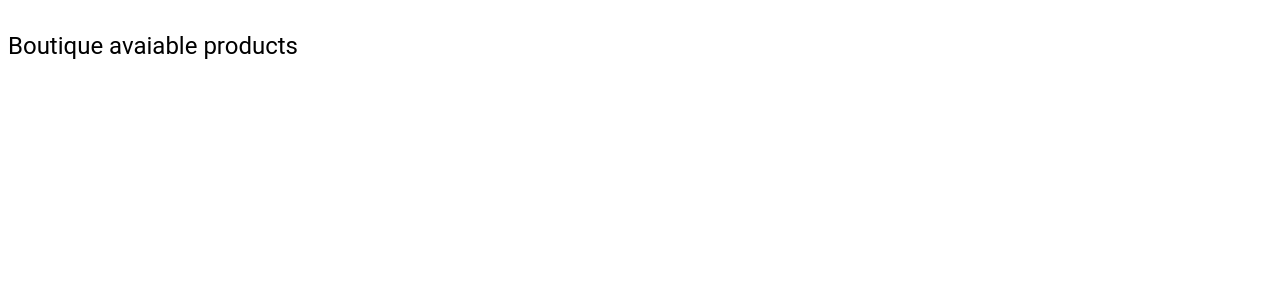
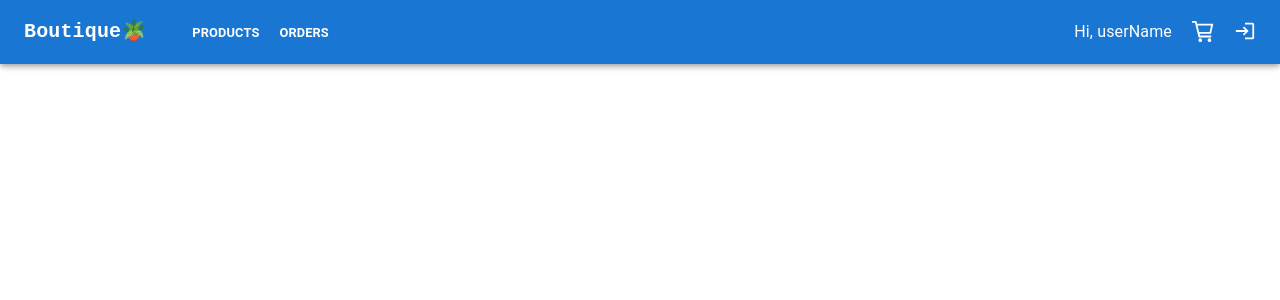
Before and after one commit to BlackmistBasset/boutique-ecommerce, a React (Vite) app: page /orders in a window 1280 px wide. Shown: the top 300 px of the page. Built offline with nearby package versions, Linux system fonts and the light colour scheme.

Commit message:
navbar creation

```diff
--- a/src/App.tsx
+++ b/src/App.tsx
@@ -2,31 +2,24 @@ import { BrowserRouter, Route, Link, Routes } from 'react-router-dom';
 import { Products } from './pages/Products';
 import { Login } from './pages/Login';
 import { Cart } from './pages/Cart';
+import { Orders } from './pages/Orders';
 
-import { Typography } from '@mui/material';
+import { Navbar } from './components/Navbar';
+
+import { CssBaseline } from '@mui/material';
 export const App = () => {
   return (
     <BrowserRouter>
-      <div>
-        <Typography variant="h5" sx={{ marginBlock: '30px' }}>
-          Boutique avaiable products
-        </Typography>
-        {/* <nav>
-          <ul>
-            <li>
-              <Link to="/login">Login</Link>
-            </li>
-            <li>
-              <Link to="/products">Products</Link>
-            </li>
-          </ul>
-        </nav>*/}
-      </div>
+      <CssBaseline />
+
+      <Navbar />
+
       <Routes>
         <Route path="/" element={<Products />} />
         <Route path="/products" element={<Products />} />
         <Route path="/login" element={<Login />} />
         <Route path="/cart" element={<Cart />} />
+        <Route path="/orders" element={<Orders />} />
       </Routes>
     </BrowserRouter>
   );
--- /dev/null
+++ b/src/components/Navbar.tsx
@@ -0,0 +1,136 @@
+import { useState, MouseEvent } from 'react';
+
+import AppBar from '@mui/material/AppBar';
+import Box from '@mui/material/Box';
+import Toolbar from '@mui/material/Toolbar';
+import IconButton from '@mui/material/IconButton';
+import Typography from '@mui/material/Typography';
+import Menu from '@mui/material/Menu';
+import { MdOutlineMenu } from 'react-icons/md';
+import Container from '@mui/material/Container';
+import Button from '@mui/material/Button';
+import MenuItem from '@mui/material/MenuItem';
+import { Link } from 'react-router-dom';
+
+import { UserDashboard } from './UserDashboard';
+
+const pages = ['products', 'orders'];
+
+export const Navbar = () => {
+  const [anchorElNav, setAnchorElNav] = useState<null | HTMLElement>(null);
+  const [isLoggedIn, setIsLoggedIn] = useState<boolean>(true);
+  const handleOpenNavMenu = (event: MouseEvent<HTMLElement>) => {
+    setAnchorElNav(event.currentTarget);
+  };
+
+  const handleCloseNavMenu = () => {
+    setAnchorElNav(null);
+  };
+
+  return (
+    <AppBar position="fixed">
+      <Container maxWidth="xl">
+        <Toolbar disableGutters>
+          <Typography
+            variant="h6"
+            noWrap
+            component="a"
+            sx={{
+              mr: 2,
+              display: { xs: 'none', md: 'flex' },
+              fontFamily: 'monospace',
+              fontWeight: 700,
+              color: 'inherit',
+              textDecoration: 'none'
+            }}
+          >
+            Boutique🪴
+          </Typography>
+
+          <Box sx={{ flexGrow: 1, display: { xs: 'flex', md: 'none' } }}>
+            <IconButton
+              size="large"
+              aria-label="account of current user"
+              aria-controls="menu-appbar"
+              aria-haspopup="true"
+              onClick={handleOpenNavMenu}
+              color="inherit"
+            >
+              <MdOutlineMenu />
+            </IconButton>
+            <Menu
+              id="menu-appbar"
+              anchorEl={anchorElNav}
+              anchorOrigin={{
+                vertical: 'bottom',
+                horizontal: 'left'
+              }}
+              keepMounted
+              transformOrigin={{
+                vertical: 'top',
+                horizontal: 'left'
+              }}
+              open={Boolean(anchorElNav)}
+              onClose={handleCloseNavMenu}
+              sx={{
+                display: { xs: 'block', md: 'none' }
+              }}
+            >
+              {pages.map((page) => (
+                <MenuItem key={page} onClick={handleCloseNavMenu}>
+                  <Typography textAlign="center">
+                    <Link to={`/${page}`}>{page}</Link>
+                  </Typography>
+                </MenuItem>
+              ))}
+            </Menu>
+          </Box>
+          <Typography
+            variant="h5"
+            noWrap
+            sx={{
+              mr: 2,
+              display: { xs: 'flex', md: 'none' },
+              flexGrow: 1,
+              fontFamily: 'monospace',
+              fontWeight: 700,
+
+              color: 'inherit',
+              textDecoration: 'none'
+            }}
+          >
+            Boutique🪴
+          </Typography>
+          <Box sx={{ flexGrow: 1, gap: '20px', display: { xs: 'none', md: 'flex', marginLeft: '30px' } }}>
+            {pages.map((page) => (
+              <Typography
+                key={page}
+                onClick={handleCloseNavMenu}
+                sx={{
+                  my: 2,
+                  display: 'block',
+                  textTransform: 'uppercase',
+                  fontWeight: 'bold'
+                }}
+              >
+                <Link to={`/${page}`} style={{ color: 'white', textDecoration: 'none', fontSize: '0.8rem' }}>
+                  {page}
+                </Link>
+              </Typography>
+            ))}
+          </Box>
+
+          <Box sx={{ flexGrow: 0 }}>
+            {isLoggedIn ? (
+              <UserDashboard />
+            ) : (
+              <Link to="/login" style={{ color: 'white', textDecoration: 'none', fontSize: '0.8rem' }}>
+                Login
+              </Link>
+            )}
+          </Box>
+        </Toolbar>
+      </Container>
+    </AppBar>
+  );
+};
--- /dev/null
+++ b/src/components/UserDashboard.tsx
@@ -0,0 +1,13 @@
+import { Box, Typography } from '@mui/material';
+import { MdOutlineLogin } from 'react-icons/md';
+import { GrCart } from 'react-icons/gr';
+export const UserDashboard = () => {
+  return (
+    <Box sx={{ gap: '20px', display: 'flex' }}>
+      <Typography sx={{ display: { xs: 'none', md: 'flex' } }}> Hi, userName</Typography>
+
+      <GrCart style={{ fontSize: '22px' }} />
+      <MdOutlineLogin style={{ fontSize: '22px' }} />
+    </Box>
+  );
+};
--- /dev/null
+++ b/src/pages/Orders.tsx
@@ -0,0 +1,3 @@
+export const Orders = () => {
+  return <div>Orders</div>;
+};
--- a/src/pages/Products.tsx
+++ b/src/pages/Products.tsx
@@ -1,5 +1,5 @@
 import { useFetch } from '../hooks/useFetch';
-import { Container } from '@mui/material';
+import { CircularProgress, Container, Alert } from '@mui/material';
 
 import { Product } from '../components/Product';
 import { ProductType } from '../types/products';
@@ -12,23 +12,28 @@ export const Products = () => {
 
   return (
     <>
-      {loading && <p>Loading...</p>}
-      {error && <p>{error.message}</p>}
-
-      {!loading && !error && (
       <Container
         sx={{
           justifyContent: 'center',
           gap: '20px',
+          marginTop: '100px',
           display: 'grid',
           gridTemplateColumns: 'repeat(auto-fit, minmax(150px, 300px))'
         }}
       >
-          {response?.data.map((product: ProductType) => {
+        {loading && <CircularProgress sx={{ gridColumn: 'span 3', justifySelf: 'center' }} />}
+        {error && (
+          <Alert severity="error" sx={{ gridColumn: 'span 3', justifySelf: 'center' }}>
+            We're sorry, but the following error ocurred: {error.message}. Please try again later.
+          </Alert>
+        )}
+
+        {!loading &&
+          !error &&
+          response?.data.map((product: ProductType) => {
             return <Product {...product} key={product.id} />;
           })}
       </Container>
-      )}
     </>
   );
 };
```
Lines whose indentation alone changed are shown as unchanged.
